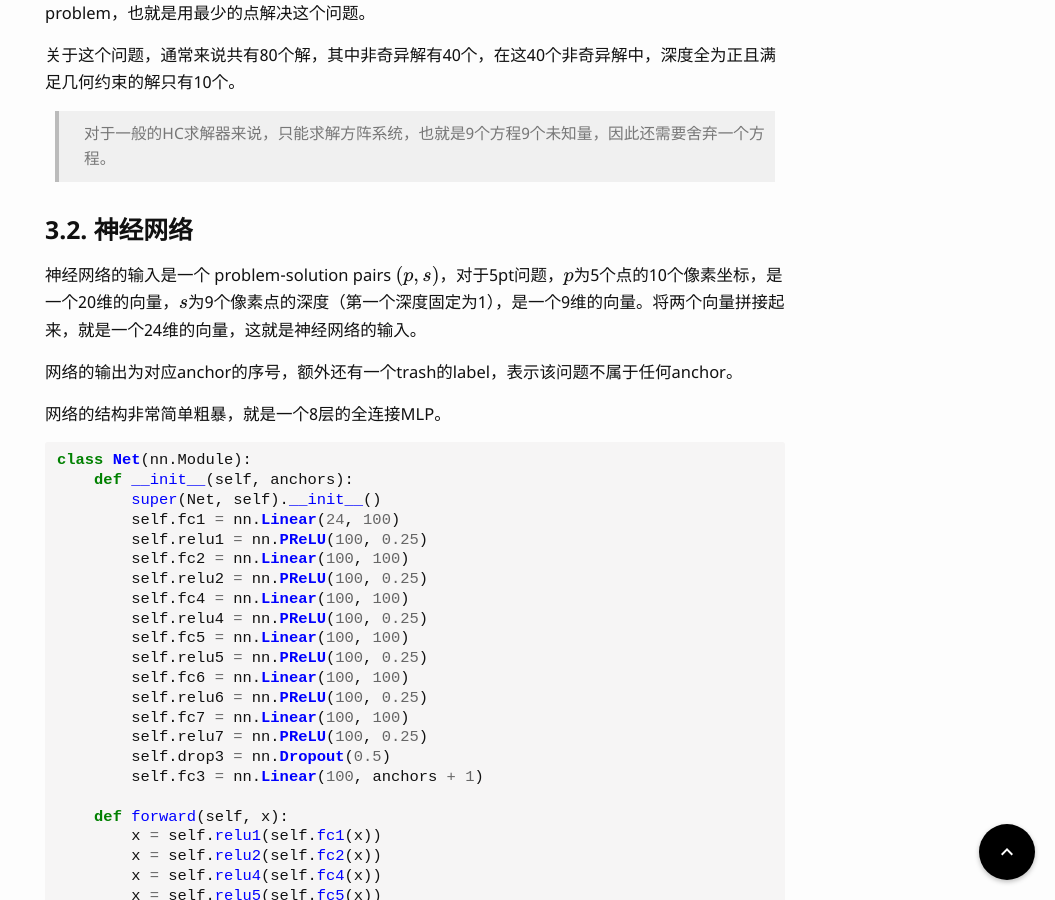
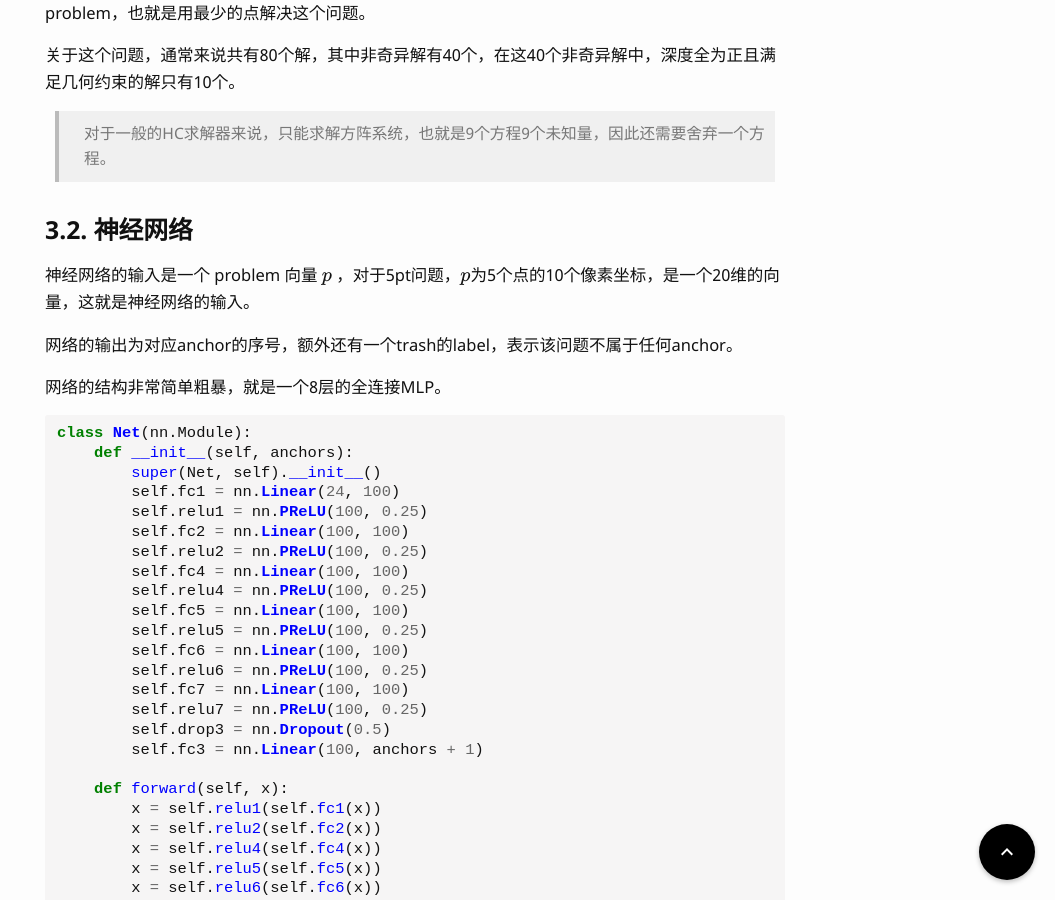
Before and after one commit to Theigrams/zjblog, a Jekyll site: the page built from _posts/2022-07-18-learning-to-solve-hard-minimal-problems.md, in a window 1280 px wide and 900 px high, scrolled down 5134 px. Shown: the whole window, without its empty margins (225-1280 px from the left). Built offline with Jekyll 4.4.1, drawn with Linux system fonts in a browser that asks for light colours; some web fonts are replaced; comment, search, counter and statistics services are not loaded.

Commit message:
modify(minimal): change the input

```diff
--- a/_posts/2022-07-18-learning-to-solve-hard-minimal-problems.md
+++ b/_posts/2022-07-18-learning-to-solve-hard-minimal-problems.md
@@ -164,7 +164,7 @@ $$
 
 ### 3.2. 神经网络
 
-神经网络的输入是一个 problem-solution pairs $(p,s)$，对于5pt问题，$p$为5个点的10个像素坐标，是一个20维的向量，$s$为9个像素点的深度（第一个深度固定为1），是一个9维的向量。将两个向量拼接起来，就是一个24维的向量，这就是神经网络的输入。
+神经网络的输入是一个 problem 向量 $p$ ，对于5pt问题，$p$为5个点的10个像素坐标，是一个20维的向量，这就是神经网络的输入。
 
 网络的输出为对应anchor的序号，额外还有一个trash的label，表示该问题不属于任何anchor。
 
```
